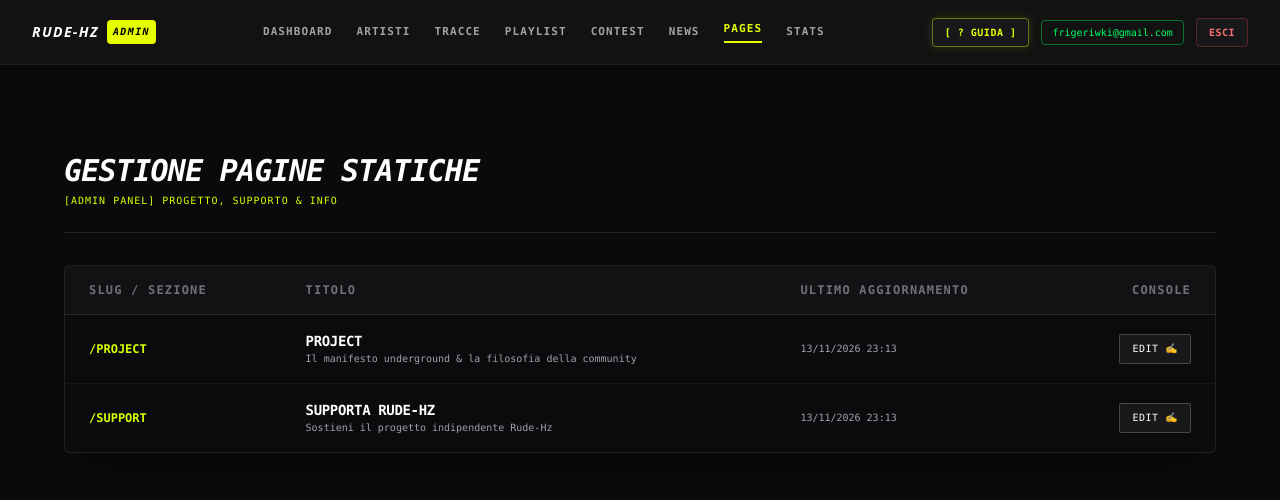
After one commit to Fabioteck/Rude-Hz, a Laravel app: page /admin/pages in a window 1280 px wide. The commit adds this page. Shown: the top 500 px of the page. Run offline with Laravel 12, Linux system fonts and the light colour scheme; a user stored in the database is signed in; data comes from the database, SQL or seed files in the repository; data that the repository does not hold is empty; style sheets or scripts are compiled from the project's sources; some libraries are stand-ins or nearby versions.

Commit message:
feat: static pages editor (project/support), compact admin nav & updated docs

```diff
--- /dev/null
+++ b/app/Http/Controllers/Admin/StaticPageController.php
@@ -0,0 +1,52 @@
+<?php
+
+namespace App\Http\Controllers\Admin;
+
+use App\Http\Controllers\Controller;
+use App\Models\StaticPage;
+use Illuminate\Http\Request;
+
+class StaticPageController extends Controller
+{
+    public function index()
+    {
+        StaticPage::firstOrCreate(
+            ['slug' => 'project'],
+            [
+                'title' => 'Project',
+                'subtitle' => 'Il manifesto underground & la filosofia della community',
+                'content' => 'Questa è una community nata anni orsono dall\'esigenza di piccoli producer di province diverse e lontane...'
+            ]
+        );
+
+        StaticPage::firstOrCreate(
+            ['slug' => 'support'],
+            [
+                'title' => 'Supporta Rude-Hz',
+                'subtitle' => 'Sostieni il progetto indipendente Rude-Hz',
+                'content' => 'Sostieni il progetto indipendente Rude-Hz. Scopri come contribuire alla crescita della community underground senza pubblicità.'
+            ]
+        );
+
+        $pages = StaticPage::all();
+        return view('admin.pages.index', compact('pages'));
+    }
+
+    public function edit(StaticPage $page)
+    {
+        return view('admin.pages.edit', compact('page'));
+    }
+
+    public function update(Request $request, StaticPage $page)
+    {
+        $validated = $request->validate([
+            'title' => 'required|string|max:255',
+            'subtitle' => 'nullable|string|max:255',
+            'content' => 'nullable|string',
+        ]);
+
+        $page->update($validated);
+
+        return redirect()->route('admin.pages.index')->with('success', 'Pagina statica aggiornata con successo!');
+    }
+}
--- /dev/null
+++ b/app/Models/StaticPage.php
@@ -0,0 +1,18 @@
+<?php
+
+namespace App\Models;
+
+use Illuminate\Database\Eloquent\Factories\HasFactory;
+use Illuminate\Database\Eloquent\Model;
+
+class StaticPage extends Model
+{
+    use HasFactory;
+
+    protected $fillable = [
+        'slug',
+        'title',
+        'subtitle',
+        'content',
+    ];
+}
--- /dev/null
+++ b/resources/views/admin/pages/index.blade.php
@@ -0,0 +1,52 @@
+<x-admin-layout>
+    <div class="max-w-7xl mx-auto px-4 sm:px-6 lg:px-8 py-12 text-white font-mono">
+
+        <div class="flex flex-col md:flex-row justify-between items-start md:items-center mb-8 border-b border-white/10 pb-6 gap-4">
+            <div>
+                <h2 class="text-3xl font-black uppercase italic tracking-tight text-white">Gestione Pagine Statiche</h2>
+                <p class="text-[10px] font-mono text-[#d9ff00] uppercase tracking-widest mt-1">[Admin Panel] Progetto, Supporto & Info</p>
+            </div>
+        </div>
+
+        <div class="bg-zinc-950 border border-white/10 rounded-md overflow-hidden shadow-2xl backdrop-blur-md">
+            <table class="w-full text-left border-collapse text-xs">
+                <thead>
+                    <tr class="border-b border-white/10 text-zinc-500 uppercase tracking-widest bg-zinc-900/60">
+                        <th class="px-6 py-4">Slug / Sezione</th>
+                        <th class="px-6 py-4">Titolo</th>
+                        <th class="px-6 py-4">Ultimo Aggiornamento</th>
+                        <th class="px-6 py-4 text-right">Console</th>
+                    </tr>
+                </thead>
+                <tbody class="divide-y divide-white/5">
+                    @forelse($pages as $page)
+                    <tr class="bg-zinc-900/20 hover:bg-zinc-900/80 transition">
+                        <td class="px-6 py-4 font-bold text-[#d9ff00] uppercase">
+                            /{{ $page->slug }}
+                        </td>
+                        <td class="px-6 py-4">
+                            <div class="text-sm font-bold text-white uppercase tracking-tight">{{ $page->title }}</div>
+                            <div class="text-[10px] text-zinc-400 truncate max-w-md">{{ $page->subtitle }}</div>
+                        </td>
+                        <td class="px-6 py-4 text-zinc-400 text-[10px]">
+                            {{ $page->updated_at->format('d/m/Y H:i') }}
+                        </td>
+                        <td class="px-6 py-4 text-right">
+                            <a href="{{ route('admin.pages.edit', $page) }}" class="inline-flex items-center px-3 py-1.5 bg-zinc-900 border border-white/20 text-white rounded-sm text-[10px] font-mono uppercase tracking-wider hover:border-[#d9ff00] hover:text-[#d9ff00] transition">
+                                Edit ✍️
+                            </a>
+                        </td>
+                    </tr>
+                    @empty
+                    <tr>
+                        <td colspan="4" class="px-6 py-12 text-center text-zinc-600 italic uppercase">
+                            Nessuna pagina statica trovata.
+                        </td>
+                    </tr>
+                    @endforelse
+                </tbody>
+            </table>
+        </div>
+
+    </div>
+</x-admin-layout>
--- a/resources/views/components/admin-guide.blade.php
+++ b/resources/views/components/admin-guide.blade.php
@@ -21,6 +21,9 @@
     } elseif (str_contains($currentRoute, 'admin.news')) {
         $guideTitle = "Guida: News & Comunicazioni Ufficiali";
         $guideContent = "Pubblica e modera articoli, comunicati e aggiornamenti per la community underground. Gli editor possono gestire le categorie assegnate e formattare i contenuti con anteprime e immagini.";
+    } elseif (str_contains($currentRoute, 'admin.pages')) {
+        $guideTitle = "Guida: Pagine Statiche";
+        $guideContent = "Gestisci i contenuti delle pagine pubbliche come Progetto (/project) e Supporto (/support). Super Admin ed Editor possono modificare titoli, tagline e testi principali visibili alla community.";
     } elseif (str_contains($currentRoute, 'admin.stats')) {
         $guideTitle = "Guida: Statistiche & Analitica";
         $guideContent = "Monitoraggio in tempo reale del traffico web, delle visite negli ultimi 30 giorni, dei tempi di permanenza (minimo, medio, massimo), della composizione dei visitatori (Artisti vs Anonimi), dei dispositivi e dei top referrer.";
--- a/resources/views/components/admin-layout.blade.php
+++ b/resources/views/components/admin-layout.blade.php
@@ -31,6 +31,7 @@
                                 ['route' => 'admin.dashboard', 'label' => 'Dashboard'],
                                 ['route' => 'admin.contests.index', 'label' => 'Contest', 'match' => 'admin/contests*'],
                                 ['route' => 'admin.news.index', 'label' => 'News', 'match' => 'admin/news*'],
+                                ['route' => 'admin.pages.index', 'label' => 'PAGES', 'match' => 'admin/pages*'],
                             ];
                         } else {
                             $links = [
@@ -40,10 +41,11 @@
                                 ['route' => 'admin.playlists.index', 'label' => 'Playlist', 'match' => 'admin/playlists*'],
                                 ['route' => 'admin.contests.index', 'label' => 'Contest', 'match' => 'admin/contests*'],
                                 ['route' => 'admin.news.index', 'label' => 'News', 'match' => 'admin/news*'],
-                                ['route' => 'admin.stats.index', 'label' => 'Statistiche', 'match' => 'admin/stats*'],
+                                ['route' => 'admin.pages.index', 'label' => 'PAGES', 'match' => 'admin/pages*'],
+                                ['route' => 'admin.stats.index', 'label' => 'STATS', 'match' => 'admin/stats*'],
                             ];
                             if ($user && $user->role === 'super_admin') {
-                                $links[] = ['route' => 'admin.users.index', 'label' => 'Utenti', 'match' => 'admin/users*'];
+                                $links[] = ['route' => 'admin.users.index', 'label' => 'USERS', 'match' => 'admin/users*'];
                             }
                         }
                     @endphp
--- a/resources/views/project.blade.php
+++ b/resources/views/project.blade.php
@@ -14,10 +14,10 @@
         <div class="mb-12 border-b border-white/10 pb-8 flex flex-col md:flex-row md:items-end justify-between gap-4">
             <div>
                 <h1 class="text-5xl md:text-7xl font-black uppercase italic tracking-tighter text-white">
-                    Project
+                    {{ $page->title ?? 'Project' }}
                 </h1>
                 <p class="text-[#d9ff00] uppercase tracking-widest text-xs mt-3 font-bold font-mono italic">
-                    [06] Il manifesto underground & la filosofia della community
+                    {{ $page->subtitle ?? '[06] Il manifesto underground & la filosofia della community' }}
                 </p>
             </div>
             <div class="text-xs font-mono text-zinc-500 uppercase tracking-widest">
--- a/resources/views/support.blade.php
+++ b/resources/views/support.blade.php
@@ -14,10 +14,10 @@
         <div class="mb-12 border-b border-white/10 pb-8 text-center">
             <span class="ds-badge px-3 py-1 text-[10px] mb-4 inline-block">Community & Independence</span>
             <h1 class="text-4xl md:text-6xl font-black uppercase italic tracking-tighter text-white">
-                {{ __('messages.support.title') }}
+                {{ $page->title ?? __('messages.support.title') }}
             </h1>
             <p class="text-xs text-[#d9ff00] uppercase tracking-widest mt-3 font-bold italic">
-                [SUPPORT-01] {{ __('messages.support.subtitle') }}
+                {{ $page->subtitle ?? '[SUPPORT-01] ' . __('messages.support.subtitle') }}
             </p>
         </div>
 
--- a/routes/web.php
+++ b/routes/web.php
@@ -55,8 +55,14 @@ Route::get('/playlists', [PlaylistController::class, 'index'])->name('playlists.
 Route::get('/playlist', function () { return redirect()->route('playlists.index', [], 301); });
 Route::get('/playlists/{slug}', [PlaylistController::class, 'show'])->name('playlists.show');
 
-Route::get('/project', function () { return view('project'); })->name('project');
-Route::get('/support', function () { return view('support'); })->name('support');
+Route::get('/project', function () {
+    $page = \App\Models\StaticPage::where('slug', 'project')->first();
+    return view('project', compact('page'));
+})->name('project');
+Route::get('/support', function () {
+    $page = \App\Models\StaticPage::where('slug', 'support')->first();
+    return view('support', compact('page'));
+})->name('support');
 Route::get('/manifest.json', function () {
     return response()->json(json_decode(file_get_contents(public_path('manifest.json')), true));
 });
@@ -159,6 +165,7 @@ Route::middleware(['auth'])->group(function () {
         Route::resource('news-categories', NewsCategoryController::class)->only(['store', 'destroy']);
         Route::resource('playlists', AdminPlaylistController::class);
         Route::resource('contests', AdminContestController::class);
+        Route::resource('pages', \App\Http\Controllers\Admin\StaticPageController::class)->only(['index', 'edit', 'update']);
         Route::patch('/artists/{artist}/toggle-active', [AdminArtistController::class, 'toggleActive'])->name('artists.toggle-active');
         Route::resource('artists', AdminArtistController::class)->parameters(['artists' => 'artist']);
         Route::resource('users', \App\Http\Controllers\Admin\UserController::class);
```
Also changed, not shown: resources/views/admin/pages/edit.blade.php (added, +50 -0 lines), README.md, database/migrations/2026_11_13_200000_create_static_pages_table.php (added).
